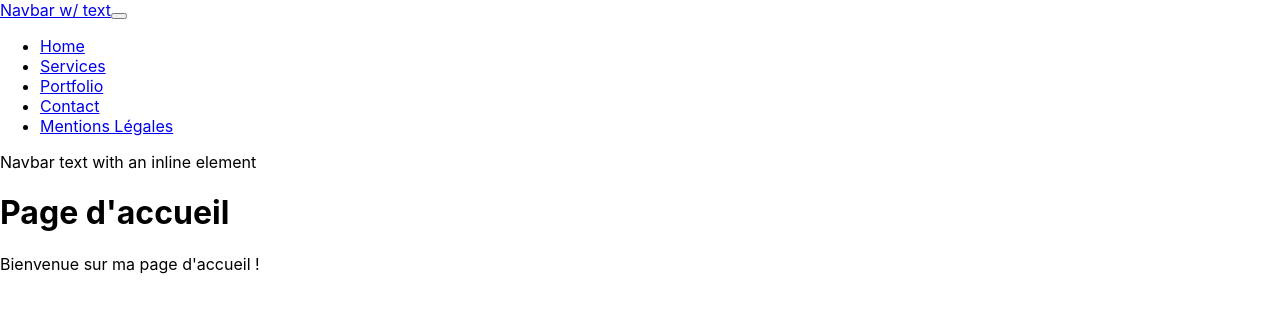
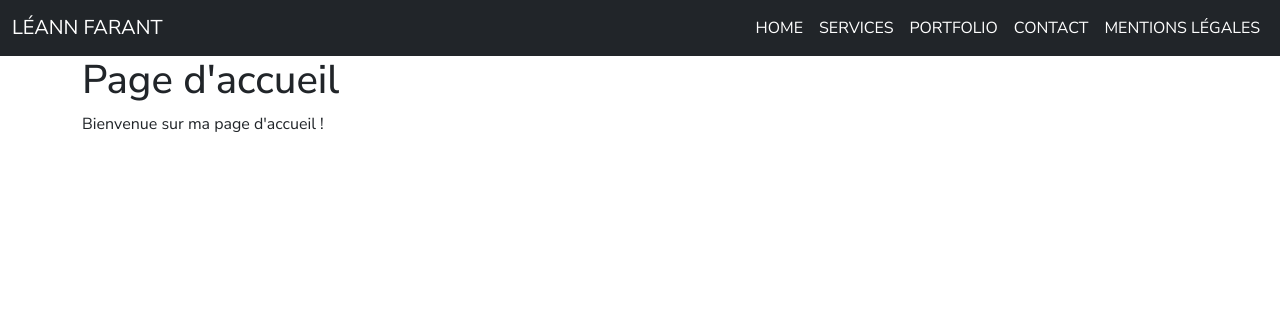
Before and after one commit to LeannF/ReactPortfolio, a React (Create React App) app in the folder portfolio/: page / in a window 1280 px wide. Shown: the top 312 px of the page. Built offline with nearby package versions, Linux system fonts and the light colour scheme.

Commit message:
Added Navbar

```diff
--- a/portfolio/public/index.html
+++ b/portfolio/public/index.html
@@ -19,7 +19,7 @@
       work correctly both with client-side routing and a non-root public URL.
       Learn how to configure a non-root public URL by running `npm run build`.
     -->
-	<title>React App</title>
+	<title>LéannF</title>
 </head>
 
 <body>
@@ -27,16 +27,7 @@
 		You need to enable JavaScript to run this app.
 	</noscript>
 	<div id="root"></div>
-	<!--
-      This HTML file is a template.
-      If you open it directly in the browser, you will see an empty page.
-
-      You can add webfonts, meta tags, or analytics to this file.
-      The build step will place the bundled scripts into the <body> tag.
-
-      To begin the development, run `npm start` or `yarn start`.
-      To create a production bundle, use `npm run build` or `yarn build`.
-    -->
+	<script src="https://cdn.jsdelivr.net/npm/bootstrap@5.2.0/dist/js/bootstrap.bundle.min.js" integrity="sha384-A3rJD856KowSb7dwlZdYEkO39Gagi7vIsF0jrRAoQmDKKtQBHUuLZ9AsSv4jD4Xa" crossorigin="anonymous"></script>
 </body>
 
 </html>
--- a/portfolio/src/App.css
+++ /dev/null
@@ -1,40 +0,0 @@
-@import url('https://fonts.googleapis.com/css2?family=Nunito+Sans:opsz,wght@6..12,200..1000&display=swap');
-
-.App {
-  text-align: center;
-}
-
-.App-logo {
-  height: 40vmin;
-  pointer-events: none;
-}
-
-@media (prefers-reduced-motion: no-preference) {
-  .App-logo {
-    animation: App-logo-spin infinite 20s linear;
-  }
-}
-
-.App-header {
-  background-color: #282c34;
-  min-height: 100vh;
-  display: flex;
-  flex-direction: column;
-  align-items: center;
-  justify-content: center;
-  font-size: calc(10px + 2vmin);
-  color: white;
-}
-
-.App-link {
-  color: #61dafb;
-}
-
-@keyframes App-logo-spin {
-  from {
-    transform: rotate(0deg);
-  }
-  to {
-    transform: rotate(360deg);
-  }
-}
--- a/portfolio/src/App.js
+++ b/portfolio/src/App.js
@@ -1,6 +1,6 @@
 import React from "react";
 import { BrowserRouter as Router, Routes, Route } from 'react-router-dom';
-import Nav from "./components/Nav";
+import Navbar from "./components/Navbar";
 import Home from "./pages/Home";
 import Services from "./pages/Services";
 import Modal from "./components/Modal";
@@ -13,7 +13,7 @@ export default function App() {
   return (
     <Router>
       <div className="App">
-        <Nav />
+        <Navbar />
         <Routes>
           <Route path="/" element={<Home />} />
           <Route path="/projects" element={<Projects/>}/>
--- a/portfolio/src/components/Nav.jsx
+++ /dev/null
@@ -1,39 +0,0 @@
-import { Link } from "react-router-dom";
-import "./css/Nav.css";
-
-const Nav = () => {
-    return(
-        <nav className="navbar navbar-expand-lg bg-primary">
-            <div className="container-fluid">
-                <Link className="navbar-brand" >Navbar w/ text</Link>
-                <button className="navbar-toggler" type="button" data-bs-toggle="collapse" data-bs-target="#navbarText" aria-controls="navbarText" aria-expanded="false" aria-label="Toggle navigation">
-                    <span className="navbar-toggler-icon"></span>
-                </button>
-                <div className="collapse navbar-collapse" id="navbarText">
-                    <ul className="navbar-nav me-auto mb-2 mb-lg-0">
-                        <li className="nav-item">
-                            <Link to="/" className="nav-link active" aria-current="page">Home</Link>
-                        </li>
-                        <li className="nav-item">
-                            <Link to="/services" className="nav-link" >Services</Link>
-                        </li>
-                        <li className="nav-item">
-                            <Link to="/projects" className="nav-link">Portfolio</Link>
-                        </li>
-                        <li className="nav-item">
-                            <Link to="/contact" className="nav-link">Contact</Link>
-                        </li>
-                        <li className="nav-item">
-                            <Link to="/legal" className="nav-link">Mentions Légales</Link>
-                        </li>
-                    </ul>
-                    <span className="navbar-text">
-                        Navbar text with an inline element
-                    </span>
-                </div>
-            </div>
-        </nav>
-    )
-}
-
-export default Nav;
--- /dev/null
+++ b/portfolio/src/components/Navbar.jsx
@@ -0,0 +1,38 @@
+import { Link } from "react-router-dom";
+import "./css/Navbar.css";
+
+const Navbar = () => {
+    return(
+        <header>
+            <nav className="navbar navbar-expand-lg bg-dark ">
+                <div className="container-fluid">
+                    <Link className="navbar-brand" >Léann FARANT</Link>
+                    <button className="navbar-toggler" type="button" data-bs-toggle="collapse" data-bs-target="#navbarText" aria-controls="navbarText" aria-expanded="false" aria-label="Toggle navigation">
+                        <span className="navbar-toggler-icon"></span>
+                    </button>
+                    <div className="collapse navbar-collapse" id="navbarText">
+                        <ul className="navbar-nav ms-auto mb-2 mb-lg-0">
+                            <li className="nav-item">
+                                <Link to="/" className="nav-link" aria-current="page">Home</Link>
+                            </li>
+                            <li className="nav-item">
+                                <Link to="/services" className="nav-link" >Services</Link>
+                            </li>
+                            <li className="nav-item">
+                                <Link to="/projects" className="nav-link">Portfolio</Link>
+                            </li>
+                            <li className="nav-item">
+                                <Link to="/contact" className="nav-link">Contact</Link>
+                            </li>
+                            <li className="nav-item">
+                                <Link to="/legal" className="nav-link">Mentions Légales</Link>
+                            </li>
+                        </ul>
+                    </div>
+                </div>
+            </nav>
+        </header>
+    )
+}
+
+export default Navbar;
--- /dev/null
+++ b/portfolio/src/components/css/Navbar.css
@@ -0,0 +1,12 @@
+nav ul{
+    display: flex;
+    justify-content: space-between;
+    list-style: none;
+
+}
+
+.nav-link, .navbar-brand {
+    color: white ;
+    text-transform: uppercase;
+
+}
--- a/portfolio/src/index.css
+++ b/portfolio/src/index.css
@@ -1,13 +1,9 @@
+@import url('https://fonts.googleapis.com/css2?family=Nunito+Sans:opsz,wght@6..12,200..1000&display=swap');
+
+
 body {
   margin: 0;
-  font-family: -apple-system, BlinkMacSystemFont, 'Segoe UI', 'Roboto', 'Oxygen',
-    'Ubuntu', 'Cantarell', 'Fira Sans', 'Droid Sans', 'Helvetica Neue',
-    sans-serif;
+  font-family: "Nunito Sans", sans-serif;
   -webkit-font-smoothing: antialiased;
   -moz-osx-font-smoothing: grayscale;
 }
-
-code {
-  font-family: source-code-pro, Menlo, Monaco, Consolas, 'Courier New',
-    monospace;
-}
--- a/portfolio/src/index.js
+++ b/portfolio/src/index.js
@@ -1,4 +1,5 @@
 import React from 'react';
+import 'bootstrap/dist/css/bootstrap.min.css';
 import ReactDOM from 'react-dom/client';
 import './index.css';
 import App from './App';
```
Also changed, not shown: portfolio/src/components/css/Nav.css (deleted).
